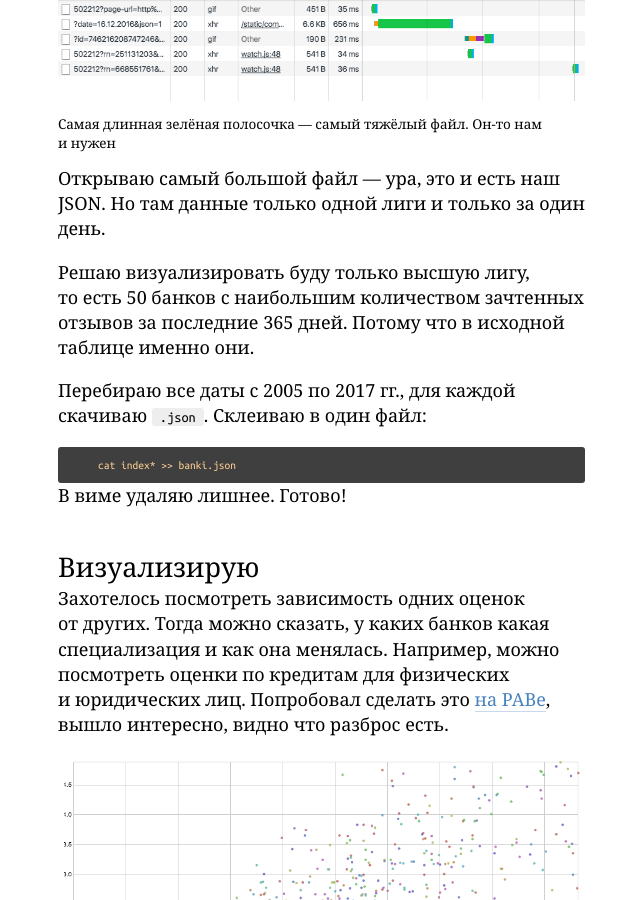
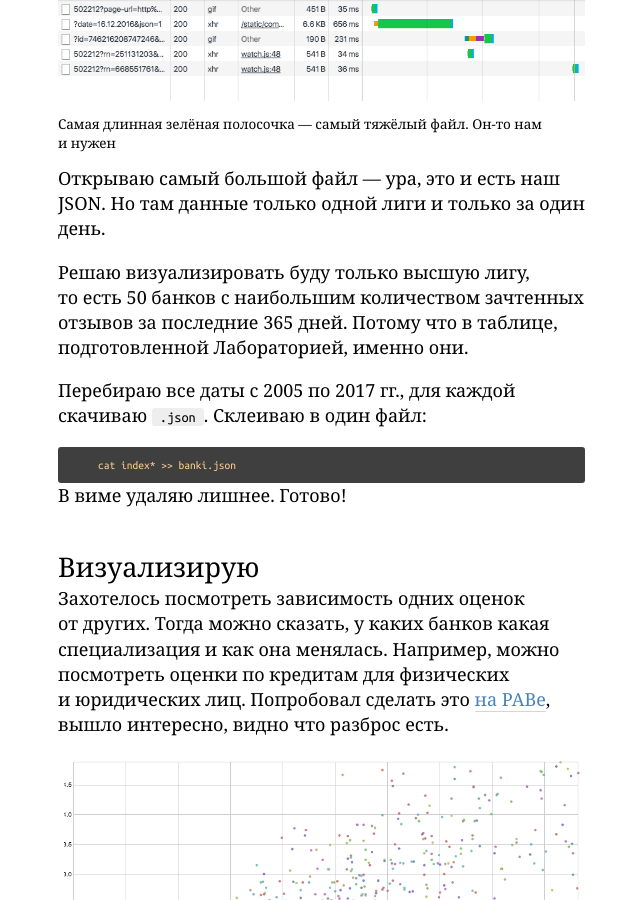
Before and after one commit to illus0r/dianov.org, a Jekyll site: the page built from _posts/2016-12-16-banki-ru-challenge.md, in a window 1280 px wide and 900 px high, scrolled down 1990 px. Shown: the whole window, without its empty margins (455-1095 px from the left). Built offline with Jekyll 4.4.1, drawn with Linux system fonts in a browser that asks for light colours; some of the changed text lies outside the part shown.

Commit message:
Updated 2016-12-16-banki-ru-challenge.md

```diff
--- a/_posts/2016-12-16-banki-ru-challenge.md
+++ b/_posts/2016-12-16-banki-ru-challenge.md
@@ -44,7 +44,7 @@
 
 Открываю самый большой файл — ура, это и есть наш JSON. Но там данные только одной лиги и только за один день.
 
-Решаю визуализировать буду только высшую лигу, то есть 50 банков с наибольшим количеством зачтенных отзывов за последние 365 дней. Потому что в исходной таблице именно они.
+Решаю визуализировать буду только высшую лигу, то есть 50 банков с наибольшим количеством зачтенных отзывов за последние 365 дней. Потому что в таблице, подготовленной Лабораторией, именно они.
 
 Перебираю все даты с 2005 по 2017 гг., для каждой скачиваю `.json`. Склеиваю в один файл:
 
@@ -94,7 +94,7 @@
 
 ![]({{ site.baseurl }}/forestryio/images/banki-sketch1.jpg)
 
-Смотрю исходную таблицу. Среднее значение оценок продуктов не совпадает с общей оценкой банка. Может ошибка в данных? [В методике расчёта рейтинга banki.ru](http://www.banki.ru/static/bundles/Ratings/BaseRating/nr_methodology.doc) о продуктах не говорится. Иду на сайт и пишу тестовый отзыв.
+Смотрю таблицу, подготовленную Лабораторией. Среднее значение оценок продуктов не совпадает с общей оценкой банка. Может ошибка в данных? [В методике расчёта рейтинга banki.ru](http://www.banki.ru/static/bundles/Ratings/BaseRating/nr_methodology.doc) о продуктах не говорится. Иду на сайт и пишу тестовый отзыв.
 
 ![banki-test-response.png]({{site.baseurl}}/media/banki-test-response.png)
 
```
